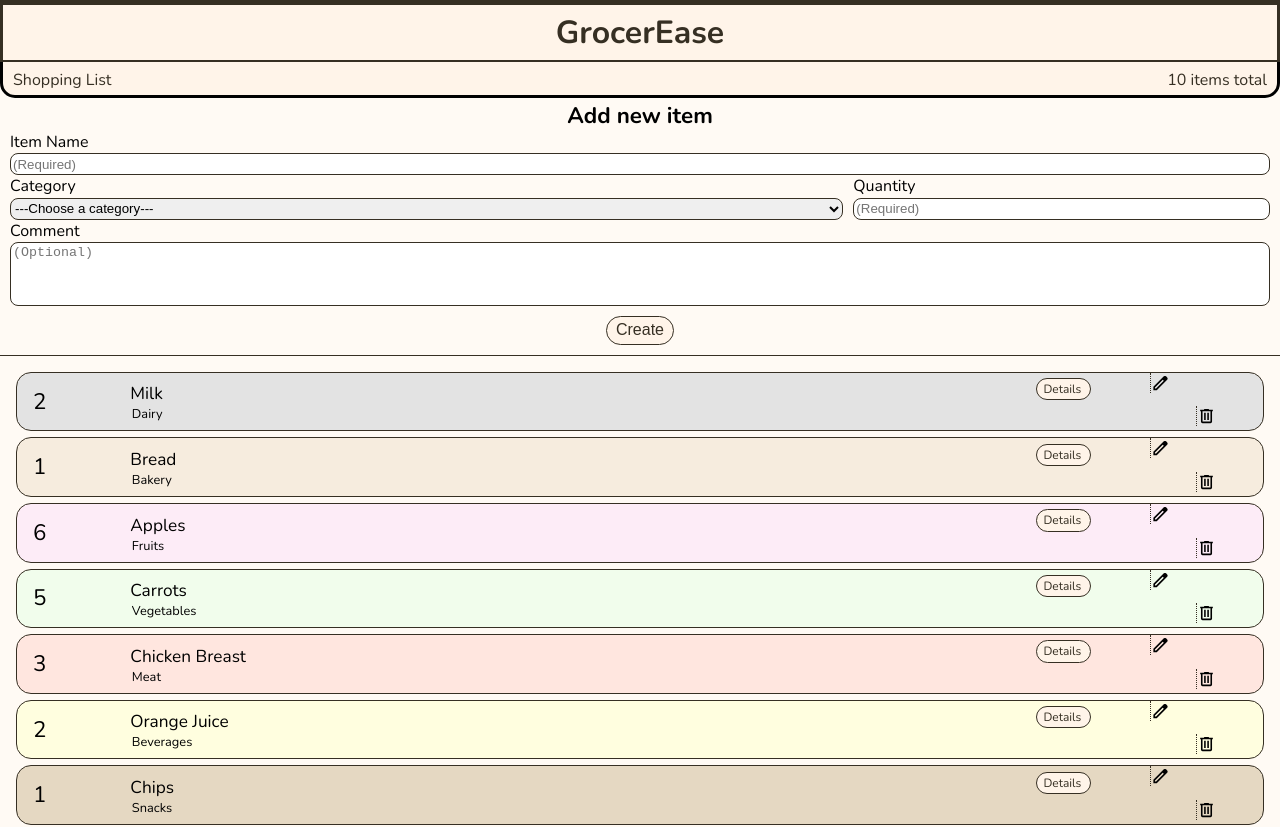
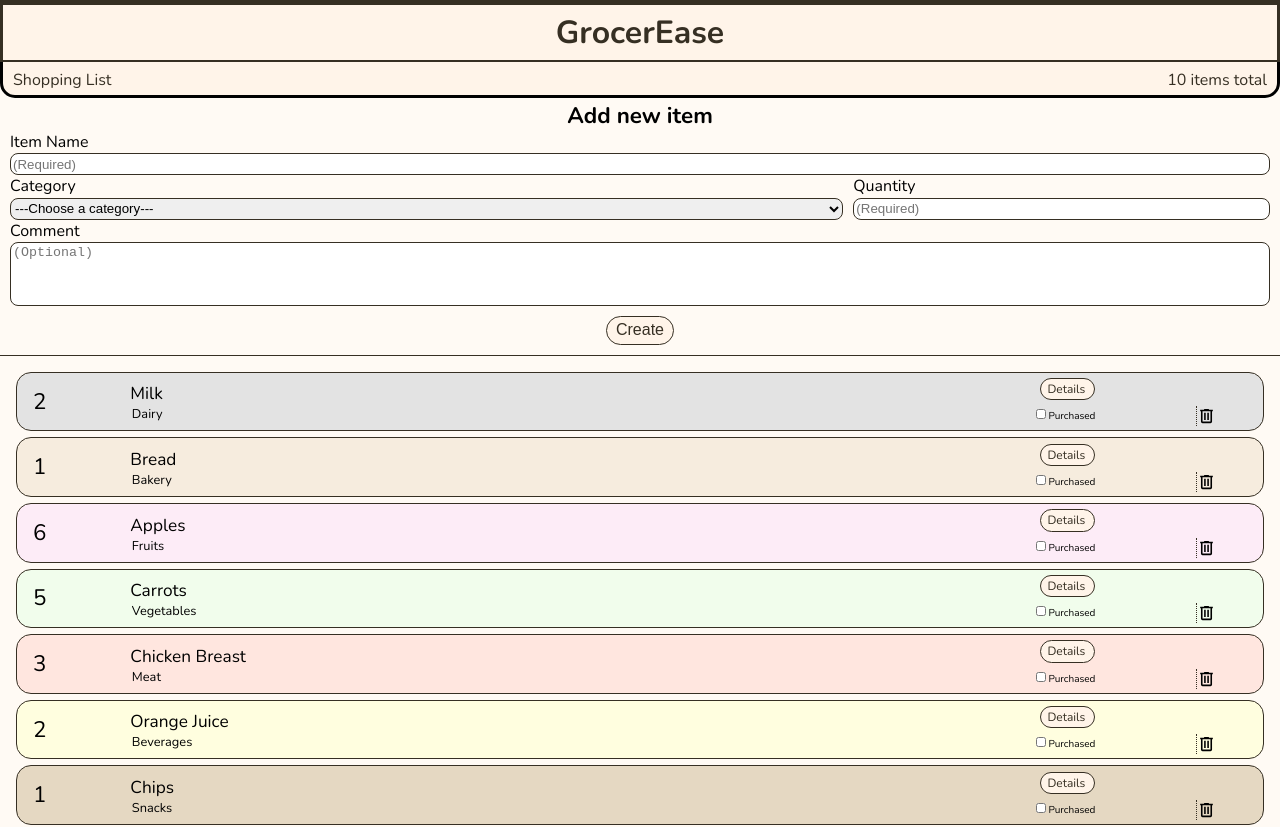
Before and after one commit to laurasliwa/capstone-grocerease, a Next.js app: page / in a window 1280 px wide. Shown: the top 827 px of the page. Built offline with nearby package versions, Linux system fonts and the light colour scheme.

Commit message:
Start with Purchased function and styling of the checkbox

```diff
--- a/components/ShoppingItem.js
+++ b/components/ShoppingItem.js
@@ -10,6 +10,7 @@ export default function ShoppingItem({
   name,
   category,
   onDeleteItem,
+  onTogglePurchased,
 }) {
   const [isDeleteConfirmVisible, setIsDeleteConfirmVisible] = useState(false);
 
@@ -31,7 +32,11 @@ export default function ShoppingItem({
           <ItemName>{name}</ItemName>
           <ItemCategory>{category}</ItemCategory>
           <StyledLink href={`/${id}`}>Details</StyledLink>
-          <EditIcon />
+          <StyledCheckBox
+            type="checkbox"
+            onClick={onTogglePurchased}
+          ></StyledCheckBox>
+          <StyledCheckboxLabel>Purchased</StyledCheckboxLabel>
           <DeleteButton onClick={handleToggleDelete}>
             <DeleteIcon />
           </DeleteButton>
@@ -46,8 +51,8 @@ const ItemContainer = styled.li`
   grid-template-columns: 0.2fr 1.6fr 0.2fr 0.2fr;
   grid-template-rows: 0.4fr 0.4fr 0 0;
   grid-template-areas:
-    "itemquantity itemname details mark"
-    "itemquantity itemcategory edit delete";
+    "itemquantity itemname details edit"
+    "itemquantity itemcategory mark delete";
   border: 1px solid #362f23;
   padding: 0;
   margin: 6px;
@@ -111,19 +116,27 @@ const StyledLink = styled(Link)`
   text-decoration: none;
   color: #362f23;
   padding: 2px 0 0 6px;
+  margin-left: 4px;
   font-size: 12px;
+`;
+
+const StyledCheckBox = styled.input`
+  grid-area: mark;
+  width: 10px;
+  height: 10px;
+  margin-top: 4px;
+`;
+
+const StyledCheckboxLabel = styled.label`
+  grid-area: mark;
+  font-size: 10px;
+  margin: 4px 0 0 12px;
 `;
 
 const DeleteButton = styled.button`
   grid-area: delete;
   border: none;
   background-color: transparent;
-`;
-
-const EditIcon = styled(Edit)`
-  width: 20px;
-  height: 20px;
-  border-left: 1px dotted #362f23;
 `;
 
 const DeleteIcon = styled(Delete)`
@@ -136,7 +149,6 @@ const ConfirmDialog = styled.p`
   grid-area: itemname;
   align-items: center;
   padding: 10px 0;
-  margin: 0;
   border: none;
   background-color: transparent;
 `;
@@ -153,7 +165,7 @@ const ConfirmButton = styled.button`
 `;
 
 const CancelButton = styled.button`
-  grid-area: mark;
+  grid-area: edit;
   background-color: #ffd3d3;
   color: #000;
   border: none;
--- a/components/ShoppingItemList.js
+++ b/components/ShoppingItemList.js
@@ -1,7 +1,11 @@
 import ShoppingItem from "./ShoppingItem";
 import styled from "styled-components";
 
-export default function ShoppingItemList({ shoppingItems, onDeleteItem }) {
+export default function ShoppingItemList({
+  shoppingItems,
+  onDeleteItem,
+  onTogglePurchased,
+}) {
   return (
     <>
       <StyledItemList>
@@ -14,10 +18,12 @@ export default function ShoppingItemList({ shoppingItems, onDeleteItem }) {
               category={shoppingItem.category}
               id={shoppingItem.id}
               onDeleteItem={onDeleteItem}
+              onTogglePurchased={onTogglePurchased}
             />
           );
         })}
       </StyledItemList>
+      <StyledPurchasedList></StyledPurchasedList>
     </>
   );
 }
@@ -26,3 +32,8 @@ const StyledItemList = styled.ul`
   margin: 0;
   padding: 10px;
 `;
+
+const StyledPurchasedList = styled.ul`
+  margin: 0;
+  padding: 10px;
+`;
--- a/pages/_app.js
+++ b/pages/_app.js
@@ -15,6 +15,16 @@ export default function App({ Component, pageProps }) {
     setShoppingItems((prevItems) => prevItems.filter((item) => item.id !== id));
   }
 
+  function handleTogglePurchased(id) {
+    setShoppingItems(
+      shoppingItems.map((shoppingItem) =>
+        shoppingItem.id === id
+          ? { ...shoppingItem, isPurchased: !shoppingItem.isPurchased }
+          : shoppingItem
+      )
+    );
+  }
+
   return (
     <>
       <GlobalStyle />
@@ -22,6 +32,7 @@ export default function App({ Component, pageProps }) {
         {...pageProps}
         onCreateItem={handleCreateItem}
         onDeleteItem={handleDeleteItem}
+        onTogglePurchased={handleTogglePurchased}
         shoppingItems={shoppingItems}
       />
     </>
--- a/pages/index.js
+++ b/pages/index.js
@@ -6,6 +6,7 @@ export default function HomePage({
   shoppingItems,
   onCreateItem,
   onDeleteItem,
+  onTogglePurchased,
 }) {
   return (
     <>
@@ -23,6 +24,7 @@ export default function HomePage({
         <ShoppingItemList
           shoppingItems={shoppingItems}
           onDeleteItem={onDeleteItem}
+          onTogglePurchased={onTogglePurchased}
         />
         {shoppingItems.length === 0 && (
           <StyledMessage>
--- a/styles.js
+++ b/styles.js
@@ -7,11 +7,12 @@ export default createGlobalStyle`
   *,
   *::before,
   *::after {
+    margin: 0;
     box-sizing: border-box;
   }
 
   body {
-    margin: 0;
+
     font-family: ${nunito.style.fontFamily}, system-ui;
     background-color: #FFFAF4;
   }
```
